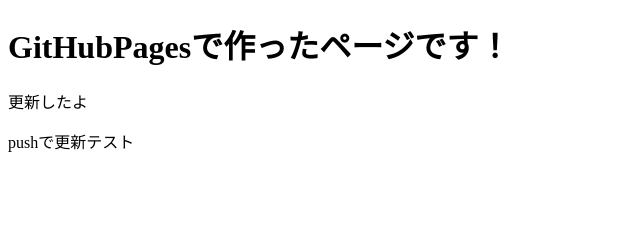
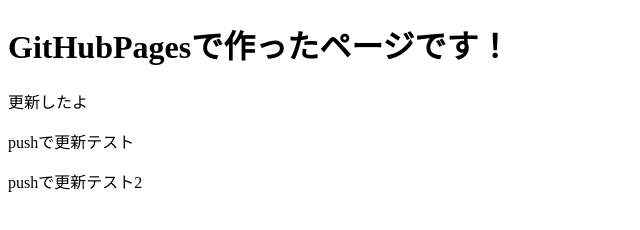
Before and after one commit to tanifuji-72/pages-test.github.io, a plain HTML site: page index.html in a window 1280 px wide. Shown: the whole page, without its empty margins (0-640 px from the left). Drawn offline with Linux system fonts and the light colour scheme.

Commit message:
pushで更新テスト2

```diff
--- a/index.html
+++ b/index.html
@@ -7,6 +7,7 @@
   <h1>GitHubPagesで作ったページです！</h1>
   <p>更新したよ</p>
   <p>pushで更新テスト</p>
+  <p>pushで更新テスト2</p>
 
 </body>
 </html>
```
